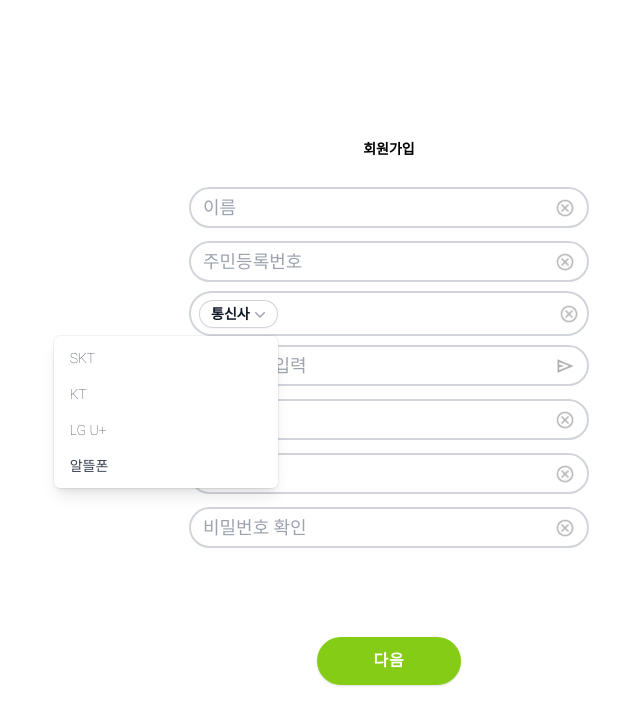
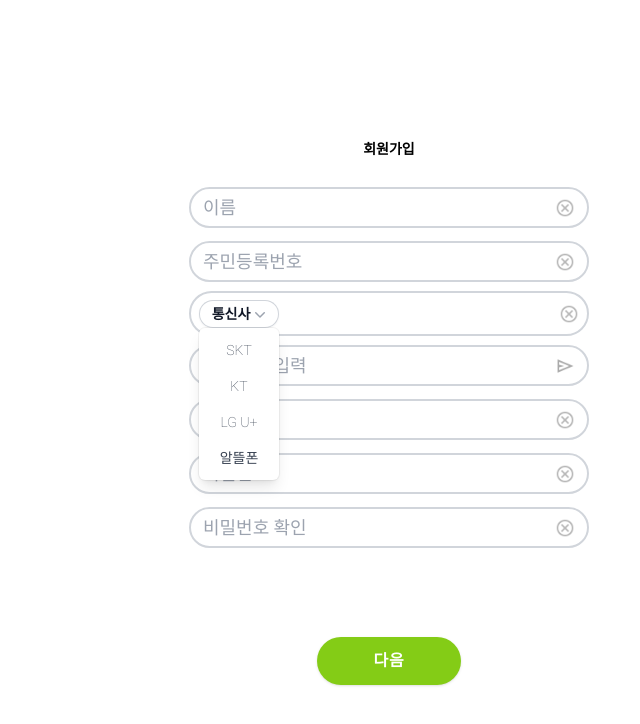
Before and after one commit to tkdcks7/BangTongTouch, a React (Create React App) app in the folder bangtong/front/: page /user/register in a window 1280 px wide. Both pictures are taken after a click on the button "통신사". Shown: the top 724 px of the page, without its empty margins (251-891 px from the left). Built offline with nearby package versions, Linux system fonts and the light colour scheme; a web font is replaced by a local one.

Commit message:
fix: 회원가입 페이지 통신사 설정 화면에 반영

```diff
--- a/bangtong/front/src/components/molecules/DropDown.tsx
+++ b/bangtong/front/src/components/molecules/DropDown.tsx
@@ -1,12 +1,19 @@
 import { Menu, MenuButton, MenuItem, MenuItems } from "@headlessui/react";
 import { ChevronDownIcon } from "@heroicons/react/20/solid";
+import { useState } from "react";
 
 export default function DropDown() {
+  const [callCompany, setCallCompany] = useState<string>("통신사");
+  const callCompanyList: Array<string> = ["SKT", "KT", "LG U+", "알뜰폰"];
+  const handleSetCallCompany = (item: string) => {
+    setCallCompany(item);
+  };
+
   return (
     <Menu as="div" className="relative inline-block text-left">
       <div>
-        <MenuButton className="flex text-nowrap w-full justify-center rounded-full bg-white px-3 py-1 text-center text-sm font-semibold text-gray-900 shadow-sm ring-1 ring-inset ring-gray-300 hover:bg-gray-50">
-          통신사
+        <MenuButton className="flex text-nowrap w-20 justify-center rounded-full bg-white px-3 py-1 text-center text-sm font-semibold text-gray-900 shadow-sm ring-1 ring-inset ring-gray-300 hover:bg-gray-50">
+          {callCompany}
           <ChevronDownIcon
             aria-hidden="true"
             className="-mr-1 h-5 w-5 text-gray-400"
@@ -16,41 +23,21 @@ export default function DropDown() {
 
       <MenuItems
         transition
-        className="absolute right-0 z-10 mt-2 w-56 origin-top-right rounded-md bg-white shadow-lg ring-1 ring-black ring-opacity-5 transition focus:outline-none data-[closed]:scale-95 data-[closed]:transform data-[closed]:opacity-0 data-[enter]:duration-100 data-[leave]:duration-75 data-[enter]:ease-out data-[leave]:ease-in"
+        className="absolute right-0 top-5 z-10 mt-2 w-26 origin-top-right rounded-md bg-white shadow-lg ring-1 ring-black ring-opacity-5 transition focus:outline-none data-[closed]:scale-95 data-[closed]:transform data-[closed]:opacity-0 data-[enter]:duration-100 data-[leave]:duration-75 data-[enter]:ease-out data-[leave]:ease-in"
       >
         <div className="py-1">
-          <MenuItem>
-            <a
-              href="#"
-              className="block px-4 py-2 text-sm text-gray-700 data-[focus]:bg-gray-100 data-[focus]:text-gray-900"
-            >
-              SKT
-            </a>
-          </MenuItem>
-          <MenuItem>
-            <a
-              href="#"
-              className="block px-4 py-2 text-sm text-gray-700 data-[focus]:bg-gray-100 data-[focus]:text-gray-900"
-            >
-              KT
-            </a>
-          </MenuItem>
-          <MenuItem>
-            <a
-              href="#"
-              className="block px-4 py-2 text-sm text-gray-700 data-[focus]:bg-gray-100 data-[focus]:text-gray-900"
-            >
-              LG U+
-            </a>
-          </MenuItem>
-          <MenuItem>
-            <a
-              href="#"
-              className="block px-4 py-2 text-sm text-gray-700 data-[focus]:bg-gray-100 data-[focus]:text-gray-900"
-            >
-              알뜰폰
-            </a>
-          </MenuItem>
+          {callCompanyList.map((item) => (
+            <MenuItem>
+              <button
+                className="block px-4 py-2 text-sm text-gray-700 data-[focus]:bg-gray-100 data-[focus]:text-gray-900 w-20"
+                onClick={(e) => {
+                  handleSetCallCompany(item);
+                }}
+              >
+                {item}
+              </button>
+            </MenuItem>
+          ))}
         </div>
       </MenuItems>
     </Menu>
--- a/bangtong/front/src/components/organism/PhoneInputBox.tsx
+++ b/bangtong/front/src/components/organism/PhoneInputBox.tsx
@@ -1,4 +1,4 @@
-import { InputHTMLAttributes } from "react";
+import { InputHTMLAttributes, useState } from "react";
 import IconBtn from "../atoms/IconBtn";
 import DropDown from "../molecules/DropDown";
 
@@ -49,13 +49,20 @@ const PhoneInputBox: React.FC<PhoneInputProps> = ({
   height = 50,
   ...props
 }) => {
+  const [isFocused, setIsFocused] = useState(false);
+
+  const handleFocus = () => {
+    if (id === "") setIsFocused(true);
+  };
+  const handleBlur = () => setIsFocused(false);
+
   const errorClasses =
     "border-red-500 focus:border-red-500 focus:ring-red-500 text-red-600 focus:text-red-500";
   const qualifiedClasses =
     "border-lime-500 bg-lime-500 text-white focus:text-white";
 
-  const baseInputClasses = `flex items-center px-2 bg-white border-2 border-gray-300 block rounded-full
-${id === "" ? "focus:ring-lime-500" : ""}
+  const baseInputClasses = `flex items-center px-2 ${id === "q" ? "bg-lime-500" : "bg-white"} bg-white border-2 border-gray-300 block rounded-full
+${isFocused ? "ring-1 ring-lime-500" : ""}
     ${id === "e" ? errorClasses : ""}
     ${id === "q" ? qualifiedClasses : ""}}`;
 
@@ -103,8 +110,16 @@ ${id === "" ? "focus:ring-lime-500" : ""}
           {...props}
           type={type}
           required
+          onFocus={handleFocus}
+          onBlur={handleBlur}
         />
-        <IconBtn imgSrc={whatBtn} size={20} />
+        <IconBtn
+          imgSrc={whatBtn}
+          size={20}
+          onClick={(e) => {
+            e.preventDefault();
+          }}
+        />
       </div>
       {helperText && (
         <p
```
Also changed, not shown: 1 other file (tests, documents, lock files or other folders).
